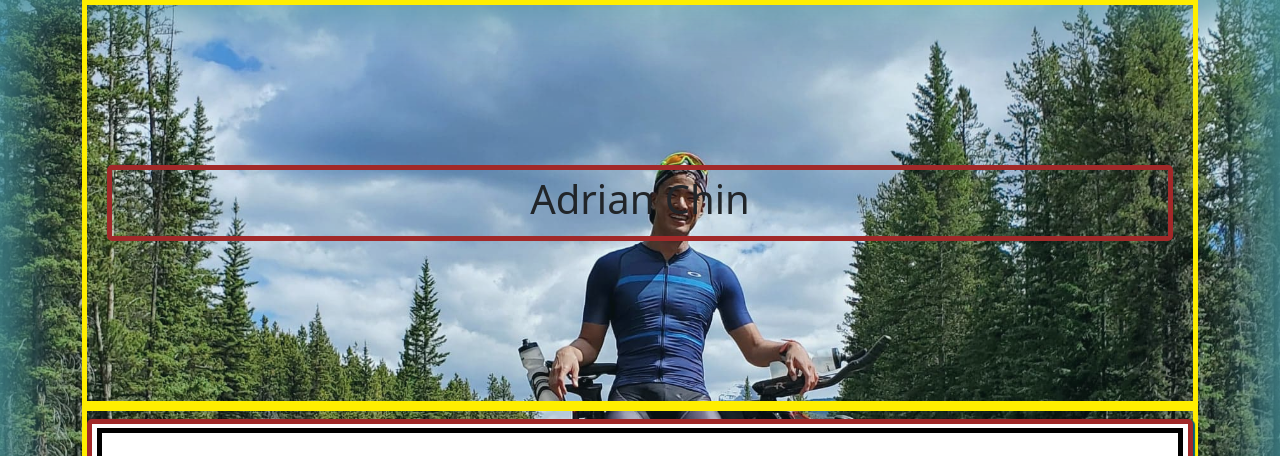
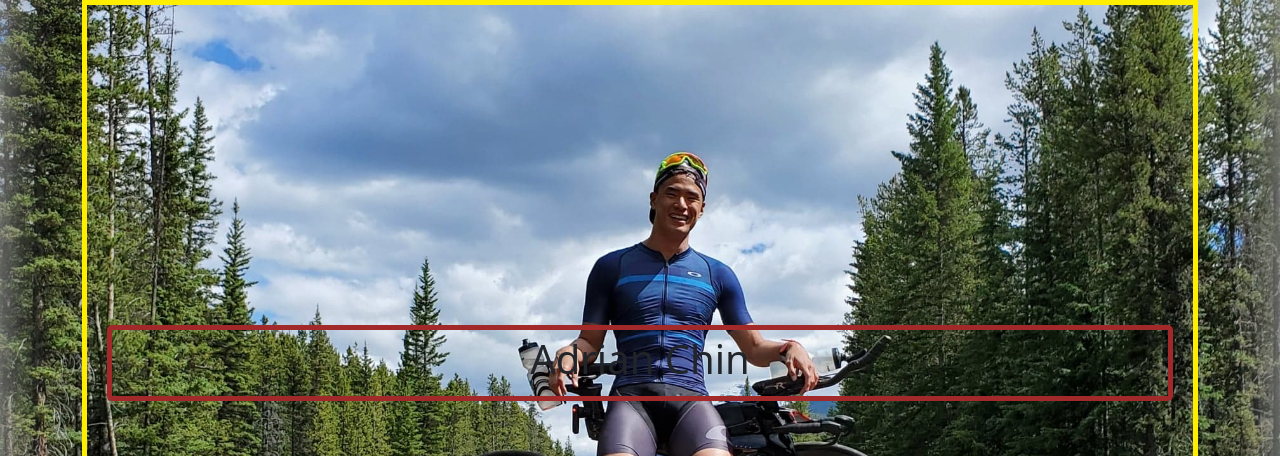
Before and after one commit to Adrianchin/adrian_personal_page, a React (Create React App) app: page / in a window 1280 px wide. Shown: the top 456 px of the page. Built offline with nearby package versions, Linux system fonts and the light colour scheme.

Commit message:
Updated picture

```diff
--- a/src/index.css
+++ b/src/index.css
@@ -3,7 +3,7 @@ body {
   font-family: -apple-system, BlinkMacSystemFont, 'Segoe UI', 'Roboto', 'Oxygen',
     'Ubuntu', 'Cantarell', 'Fira Sans', 'Droid Sans', 'Helvetica Neue',
     sans-serif;
-    background: linear-gradient(180deg, #48929B 50% ,	#044F67 95%);
+    background: linear-gradient(180deg, #a5a5a5 40% ,	#044F67 95%);
   -webkit-font-smoothing: antialiased;
   -moz-osx-font-smoothing: grayscale;
 
--- a/src/style.css
+++ b/src/style.css
@@ -35,7 +35,7 @@
 .backgroundcover{
   background-image: url("./information/pictures/me_ride.jpg");
   background-size: cover;
-  opacity: .90;
+  opacity: 1;
   background-repeat: no-repeat;
   position: absolute;
   z-index: -1;
@@ -43,16 +43,16 @@
   width: 100%;
   left: 0;
   right: 0;
-  bottom: 20%;
-  box-shadow: inset 0 -20px 60px 20px #48929B;
+  bottom: 0%;
+  box-shadow: inset 0 -40px 50px 5px #a5a5a5;
 }
 
 /* Title */
 .titlemain {
   border: 5px solid rgb(255, 238, 0);
-  padding-top: 10rem !important;
+  padding-top: 20rem !important;
   padding-right: 2rem !important;
-  padding-bottom: 10rem !important;
+  padding-bottom: 20rem !important;
   padding-left: 2rem !important;
 }
 
```
